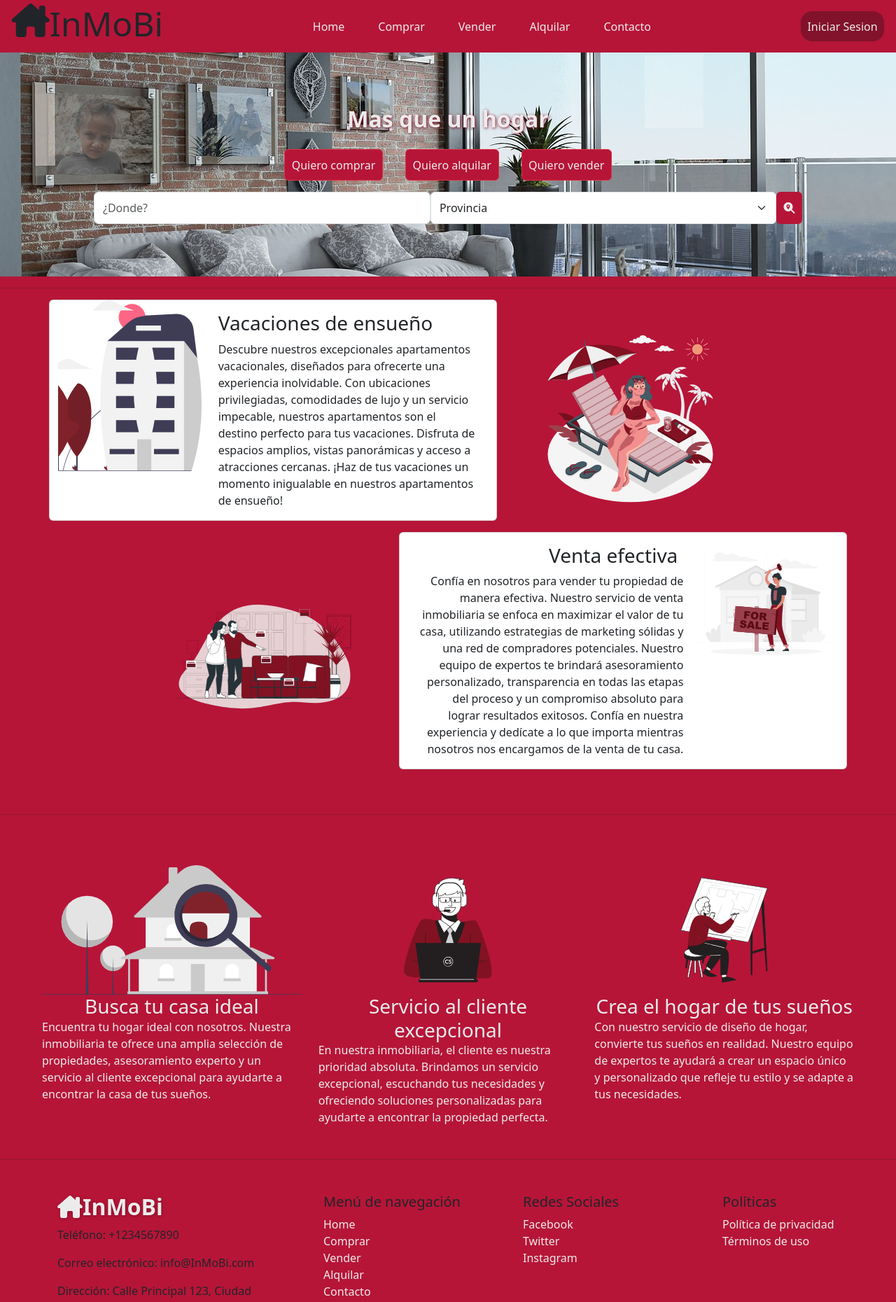
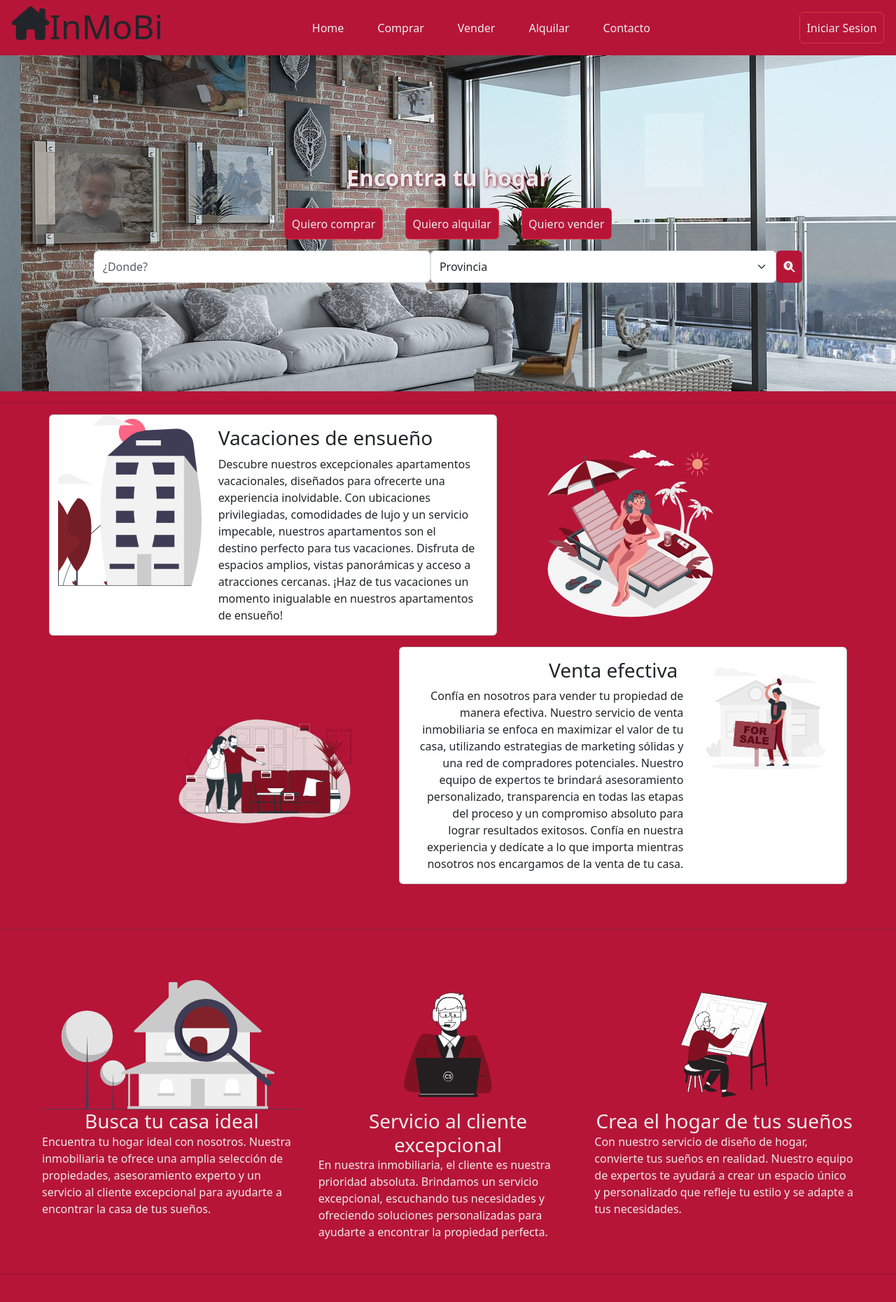
Before and after one commit to Matuglz/Proyecto-InMoBi, a plain HTML site: page index.html in a window 1280 px wide. Shown: the top 1860 px of the page at 70% size. Drawn offline with nearby package versions, Linux system fonts and the light colour scheme.

Commit message:
animaciones home

```diff
--- a/css/styles.css
+++ b/css/styles.css
@@ -37,12 +37,6 @@ h1 {
     background-color: var(--secundary-color);
 }
 
-.boton-iniciar:hover,
-.boton-iniciar:active {
-    border: 2px var(--white) solid;
-    padding: 0.5rem;
-}
-
 .navbar-nav {
     font-size: 1rem;
     display: flex;
@@ -70,7 +64,13 @@ h1 {
     justify-content: center;
     flex-direction: column;
     gap: 1rem;
-    height: 40vh;
+    height: 60vh;
+}
+
+@media (max-width:576px){
+    .contenedor-principal{
+        height: 40vh;
+    }
 }
 
 .container-fluid2,
--- a/index.html
+++ b/index.html
@@ -5,7 +5,7 @@
     <meta charset="UTF-8">
     <meta http-equiv="X-UA-Compatible" content="IE=edge">
     <meta name="viewport" content="width=device-width, initial-scale=1.0">
-    <title>Inmobiliaria</title>
+    <title>InMoBi</title>
     <!--Bootstrap-->
     <link href="https://cdn.jsdelivr.net/npm/bootstrap@5.3.0/dist/css/bootstrap.min.css" rel="stylesheet"
         integrity="sha384-9ndCyUaIbzAi2FUVXJi0CjmCapSmO7SnpJef0486qhLnuZ2cdeRhO02iuK6FUUVM" crossorigin="anonymous">
@@ -13,13 +13,15 @@
     <link rel="stylesheet" href="./css/styles.css">
     <!--FontAwesome-->
     <script src="https://kit.fontawesome.com/53a5609ba1.js" crossorigin="anonymous"></script>
+    <!--AOS-->
+    <link href="https://unpkg.com/aos@2.3.1/dist/aos.css" rel="stylesheet">
 </head>
 
 <body>
-    <nav class="navbar navbar-expand-lg navegacion">
+    <nav class="navbar navbar-expand-lg navegacion ">
         <div class="container-fluid">
             <!--H1-->
-            <h1><i class="fa-solid fa-house-chimney"></i>InMoBi</h1>
+            <h1 class="mt-1"><i class="fa-solid fa-house-chimney"></i>InMoBi</h1>
             <button class="navbar-toggler d-lg-none" type="button" data-bs-toggle="offcanvas"
                 data-bs-target="#offcanvasNavbar" aria-controls="offcanvasNavbar" aria-label="Toggle navigation">
                 <span class="navbar-toggler-icon"></span>
@@ -33,7 +35,7 @@
                     <a class="nav-link" href="#">Contacto</a>
                 </div>
             </div>
-            <button class="d-none d-lg-block boton-iniciar">Iniciar Sesion</button>
+            <button class="d-none d-lg-block btn btn-outline-danger boton-principal" data-bs-toggle="button">Iniciar Sesion</button>
             <!--Offcanvas-->
             <div class="offcanvas offcanvas-end d-lg-none" tabindex="-1" id="offcanvasNavbar"
                 aria-labelledby="offcanvasNavbarLabel">
@@ -67,7 +69,7 @@
     <main>
         <!--selector-->
         <section class="contenedor-principal">
-            <h2 class="titulo-secundario text-center">Mas que un hogar</h2>
+            <h2 class="titulo-secundario text-center">Encontra tu hogar</h2>
             <div class="div-botones">
                 <button class="btn boton-principal btn-outline-danger" data-bs-toggle="button" type="button">
                     <span class="d-none d-md-inline">Quiero comprar</span>
@@ -98,7 +100,7 @@
 
         <!--Seccion principal screen>992px-->
         <section class="container d-none d-lg-block">
-            <div class="row justify-content-md-start gap-5">
+            <div class="row justify-content-md-start gap-5" data-aos="fade-right" data-aos-duration="2000">
                 <article class="card mb-3 col-9" style="max-width:50vw;">
                     <div class="row g-0">
                         <div class="col-md-4">
@@ -120,7 +122,7 @@
                 </article>
                 <img class="col-3" src="./img/vacaciones.svg" alt="">
             </div>
-            <div class="row justify-content-md-end  gap-5">
+            <div class="row justify-content-md-end gap-5" data-aos="fade-left" data-aos-duration="2000">
                 <img class="col-3" src="./img/venta2.svg" alt="">
                 <article class="card mb-3 col-9" style="max-width: 50vw;">
                     <div class="row g-0">
@@ -146,7 +148,7 @@
         <!--Seccion principal screen<992px-->
         <section class="container">
             <div class="row justify-content-center row-cols-1 d-lg-none g-4">
-                <article class="col-10">
+                <article class="col-10" data-aos="fade-right">
                     <div class="card h-100">
                         <img src="./img/apartamento992.svg" class="card-img-top" alt="...">
                         <div class="card-body">
@@ -158,7 +160,7 @@
                         </div>
                     </div>
                 </article>
-                <article class="col-10">
+                <article class="col-10" data-aos="fade-left">
                     <div class="card h-100">
                         <img src="./img/casa-venta-992.svg" class="card-img-top" alt="...">
                         <div class="card-body">
@@ -177,7 +179,8 @@
 
         <section>
             <div class="row row-cols-1 row-cols-md-2 row-cols-lg-3 g-4 m-5">
-                <div class="col">
+                <div class="col" data-aos="fade-up"
+                data-aos-duration="1000">
                     <div class="tarjeta h-100">
                         <img src="./img/casa.svg" class="card-img-top" alt="...">
                         <div class="card-body">
@@ -188,7 +191,8 @@
                         </div>
                     </div>
                 </div>
-                <div class="col">
+                <div class="col" data-aos="fade-up"
+                data-aos-duration="2000">
                     <div class="tarjeta h-100">
                         <img src="./img/customer-service.svg" class="card-img-top" alt="...">
                         <div class="card-body">
@@ -200,7 +204,8 @@
                         </div>
                     </div>
                 </div>
-                <div class="col d-none d-lg-block">
+                <div class="col d-none d-lg-block" data-aos="fade-up"
+     data-aos-duration="3000">
                     <div class=" tarjeta h-100">
                         <img src="./img/Architect_Flatline.svg" class="card-img-top" alt="...">
                         <div class="card-body">
@@ -281,6 +286,11 @@
     <script src="https://cdn.jsdelivr.net/npm/bootstrap@5.3.0/dist/js/bootstrap.bundle.min.js"
         integrity="sha384-geWF76RCwLtnZ8qwWowPQNguL3RmwHVBC9FhGdlKrxdiJJigb/j/68SIy3Te4Bkz"
         crossorigin="anonymous"></script>
+    <!--AOS-->
+    <script src="https://unpkg.com/aos@2.3.1/dist/aos.js"></script>
+    <script>
+        AOS.init();
+      </script>
 </body>
 
 </html>
```
